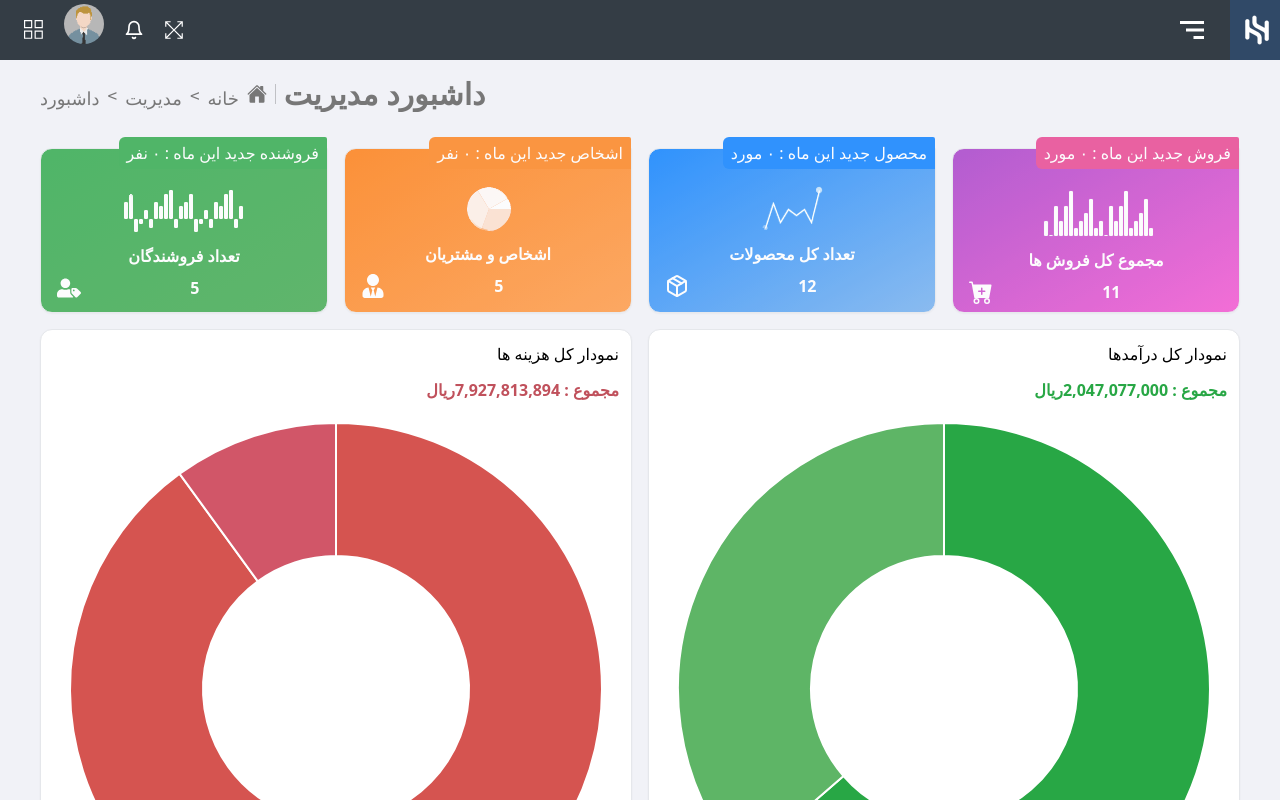
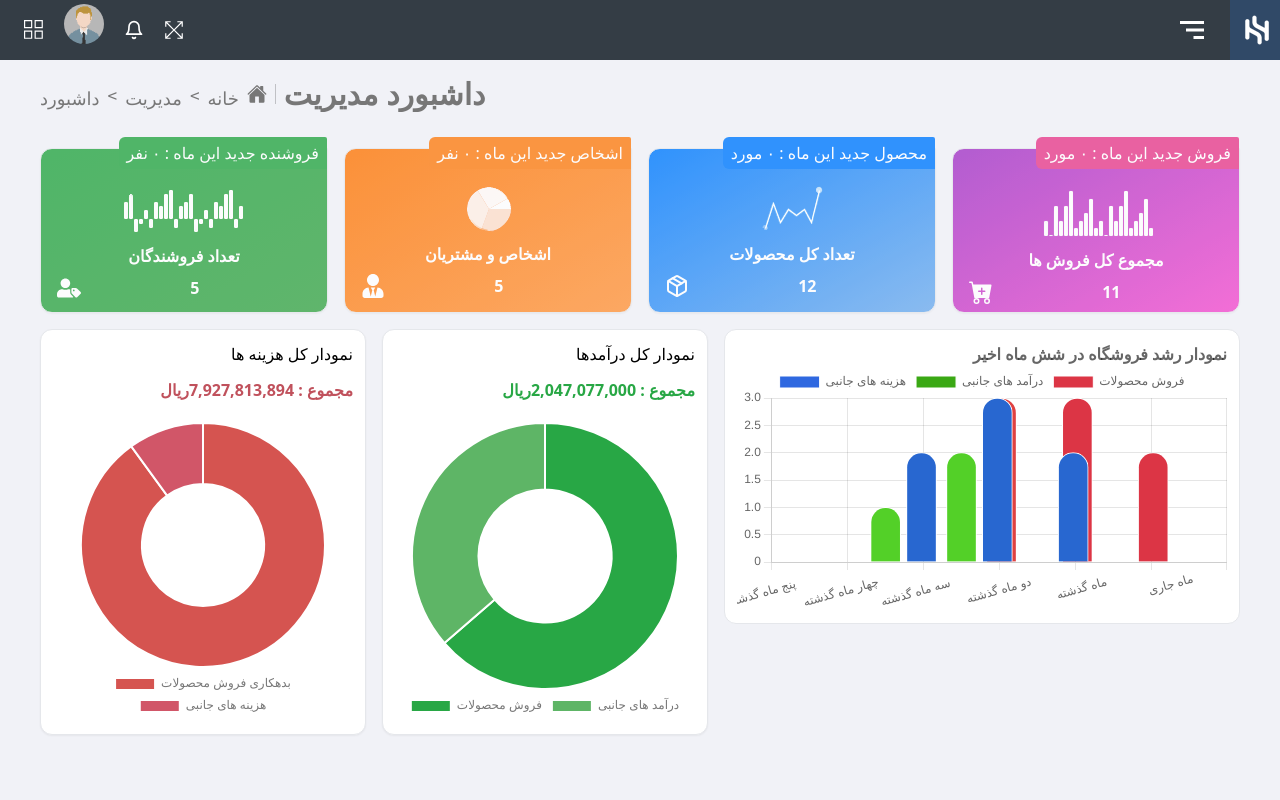
Before and after one commit to AmirZarei2002/admin-panel-task, a React (Create React App) app: page / in a window 1280 px wide. Shown: the top 800 px of the page. Built offline with nearby package versions, Linux system fonts and the light colour scheme.

Commit message:
Import the StoreGrowth component and add some styles

```diff
--- a/src/pages/ManagementDashboard.js
+++ b/src/pages/ManagementDashboard.js
@@ -1,11 +1,15 @@
 import OverallResults from '../components/dashboard-management/OverallResults';
 import Doughnuts from '../components/dashboard-management/Doughnuts';
+import StoreGrowthChart from '../components/dashboard-management/StoreGrowthChart';
 
 export default function ManagementDashboard() {
     return (
         <div>
             <OverallResults />
-            <Doughnuts />
+            <div className="flex flex-col-reverse justify-center lg:justify-between items-center lg:items-start sm:flex-col lg:flex-row sm:w-full px-4 md:px-0 gap-4">
+                <Doughnuts />
+                <StoreGrowthChart />
+            </div>
         </div>
     );
 }
```
